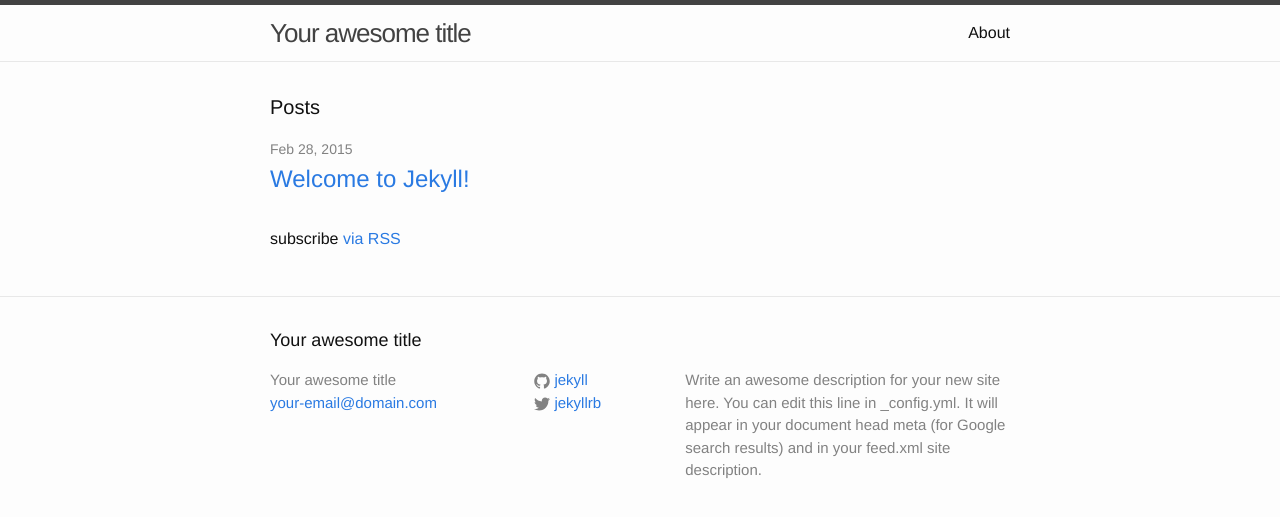
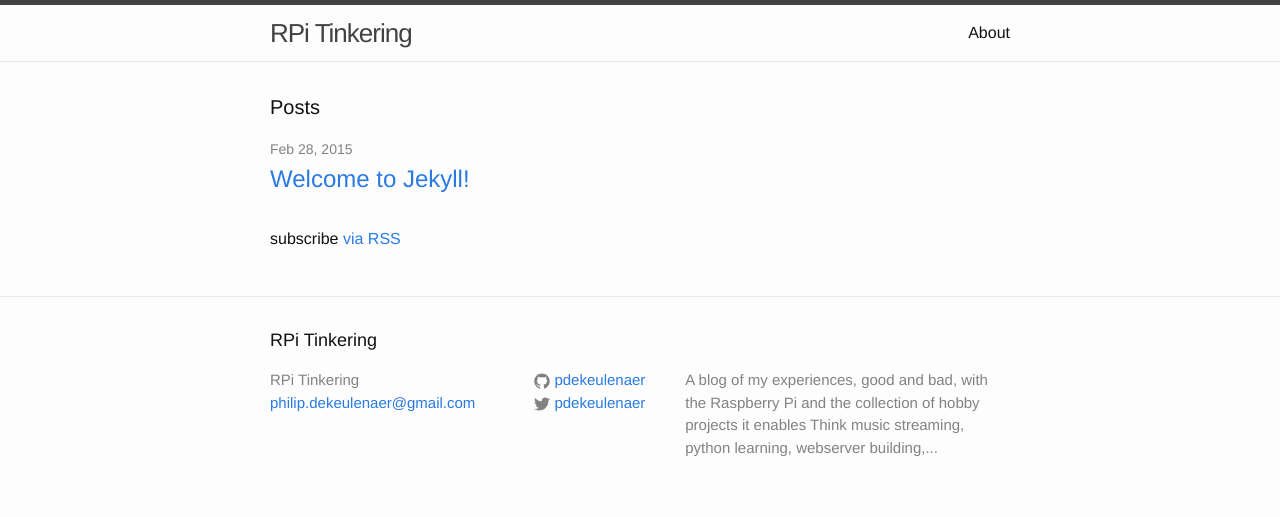
Before and after one commit to pdekeulenaer/pdekeulenaer.github.io, a Jekyll site: the page built from index.html, in a window 1280 px wide. Shown: the top 517 px of the page. Built offline with Jekyll 4.4.1, drawn with Linux system fonts in a browser that asks for light colours.

Commit message:
Updated _config.yml

```diff
--- a/_config.yml
+++ b/_config.yml
@@ -1,14 +1,13 @@
 # Site settings
-title: Your awesome title
-email: your-email@domain.com
+title: RPi Tinkering
+email: philip.dekeulenaer@gmail.com
 description: > # this means to ignore newlines until "baseurl:"
-  Write an awesome description for your new site here. You can edit this
-  line in _config.yml. It will appear in your document head meta (for
-  Google search results) and in your feed.xml site description.
+  A blog of my experiences, good and bad, with the Raspberry Pi and the collection of hobby projects it enables
+  Think music streaming, python learning, webserver building,...
 baseurl: "" # the subpath of your site, e.g. /blog/
 url: "http://yourdomain.com" # the base hostname & protocol for your site
-twitter_username: jekyllrb
-github_username:  jekyll
+twitter_username: pdekeulenaer
+github_username:  pdekeulenaer
 
 # Build settings
 markdown: kramdown
```
